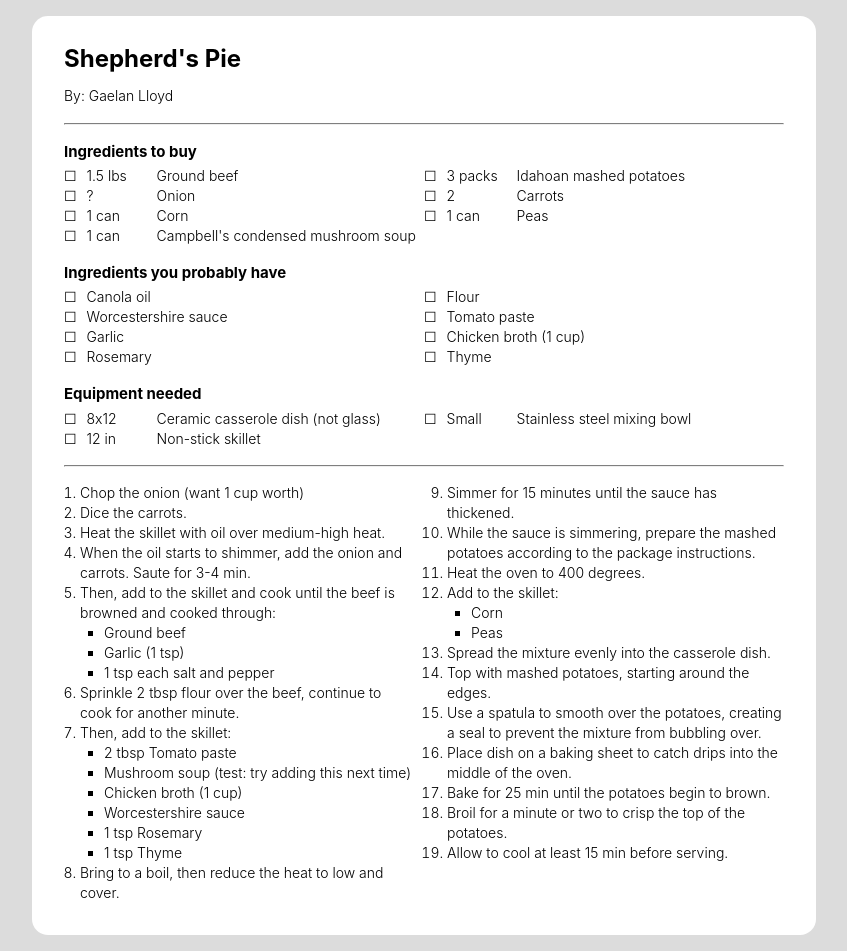
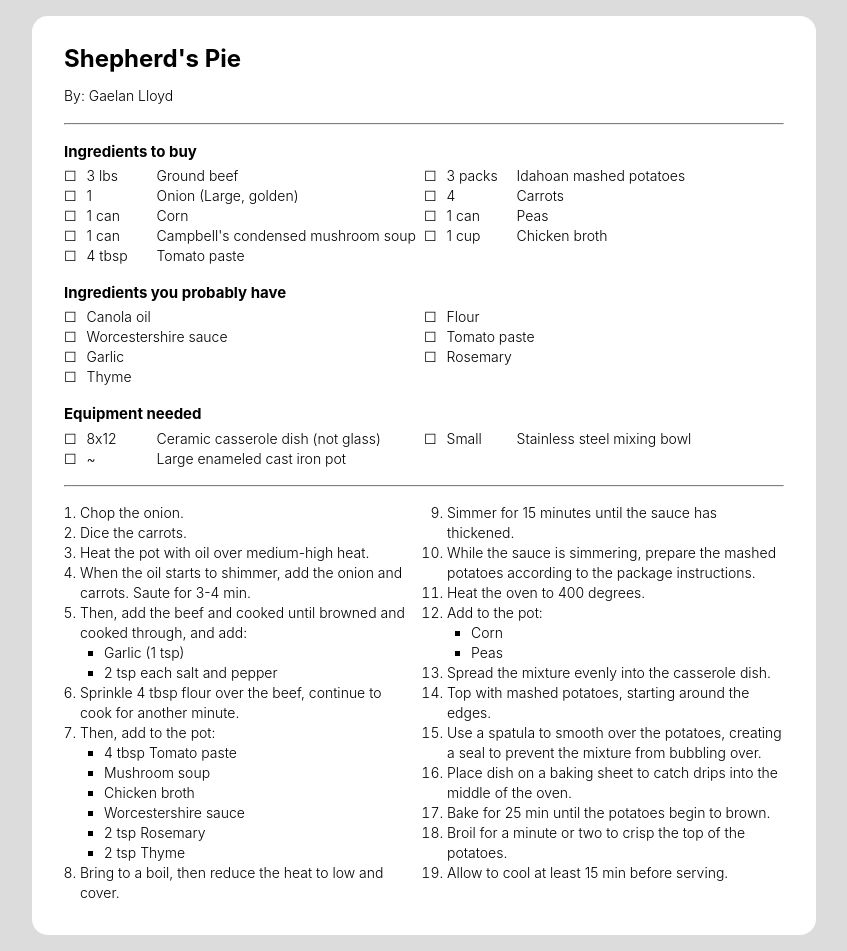
Before and after one commit to gaelanlloyd/jekyll-recipes, a Jekyll site: the page built from _recipes/shepherds-pie.md, in a window 1280 px wide. Shown: the whole page, without its empty margins (216-1063 px from the left). Built offline with Jekyll 4.4.1, drawn with Linux system fonts in a browser that asks for light colours.

Commit message:
Update shepherd's pie recipe

```diff
--- a/_recipes/shepherds-pie.md
+++ b/_recipes/shepherds-pie.md
@@ -2,48 +2,48 @@
 title: Shepherd's Pie
 author: Gaelan Lloyd
 ingredientsToBuy:
-  - { qty: "1.5 lbs", item: "Ground beef" }
+  - { qty: "3 lbs", item: "Ground beef" }
   - { qty: "3 packs", item: "Idahoan mashed potatoes" }
-  - { qty: "?", item: "Onion" }
-  - { qty: "2", item: "Carrots" }
+  - { qty: "1", item: "Onion (Large, golden)" }
+  - { qty: "4", item: "Carrots" }
   - { qty: "1 can", item: "Corn" }
   - { qty: "1 can", item: "Peas" }
   - { qty: "1 can", item: "Campbell's condensed mushroom soup" }
+  - { qty: "1 cup", item: "Chicken broth" }
+  - { qty: "4 tbsp", item: "Tomato paste" }
 equipment:
   - { type: "8x12", item: "Ceramic casserole dish (not glass)" }
   - { type: "Small", item: "Stainless steel mixing bowl" }
-  - { type: "12 in", item: "Non-stick skillet" }
+  - { type: "~", item: "Large enameled cast iron pot" }
 ingredientsYouHave:
   - Canola oil
   - Flour
   - Worcestershire sauce
   - Tomato paste
   - Garlic
-  - Chicken broth (1 cup)
   - Rosemary
   - Thyme
 ---
-- Chop the onion (want 1 cup worth)
+- Chop the onion.
 - Dice the carrots.
-- Heat the skillet with oil over medium-high heat.
+- Heat the pot with oil over medium-high heat.
 - When the oil starts to shimmer, add the onion and carrots. Saute for 3-4 min.
-- Then, add to the skillet and cook until the beef is browned and cooked through:
-  - Ground beef
+- Then, add the beef and cooked until browned and cooked through, and add:
   - Garlic (1 tsp)
-  - 1 tsp each salt and pepper
-- Sprinkle 2 tbsp flour over the beef, continue to cook for another minute.
-- Then, add to the skillet:
-  - 2 tbsp Tomato paste
-  - Mushroom soup (test: try adding this next time)
-  - Chicken broth (1 cup)
+  - 2 tsp each salt and pepper
+- Sprinkle 4 tbsp flour over the beef, continue to cook for another minute.
+- Then, add to the pot:
+  - 4 tbsp Tomato paste
+  - Mushroom soup
+  - Chicken broth
   - Worcestershire sauce
-  - 1 tsp Rosemary
-  - 1 tsp Thyme
+  - 2 tsp Rosemary
+  - 2 tsp Thyme
 - Bring to a boil, then reduce the heat to low and cover.
 - Simmer for 15 minutes until the sauce has thickened.
 - While the sauce is simmering, prepare the mashed potatoes according to the package instructions.
 - Heat the oven to 400 degrees.
-- Add to the skillet:
+- Add to the pot:
   - Corn
   - Peas
 - Spread the mixture evenly into the casserole dish.
```
